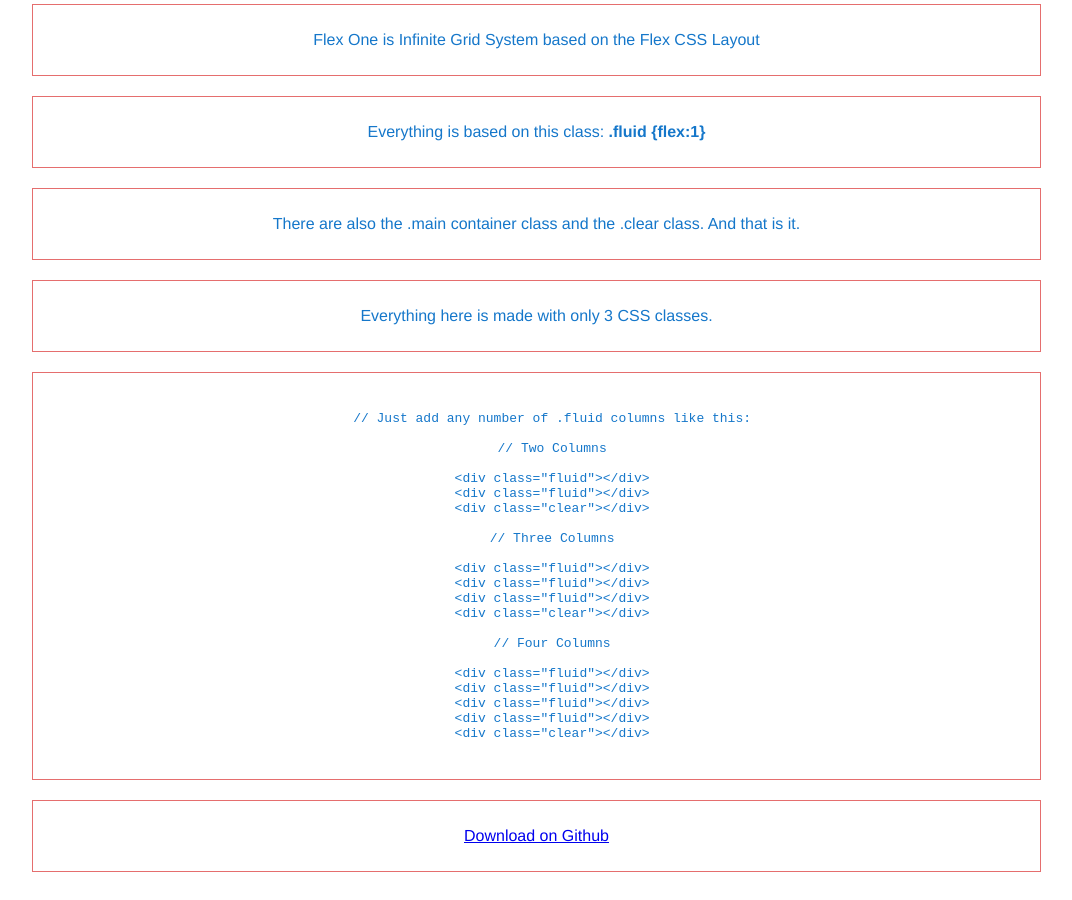
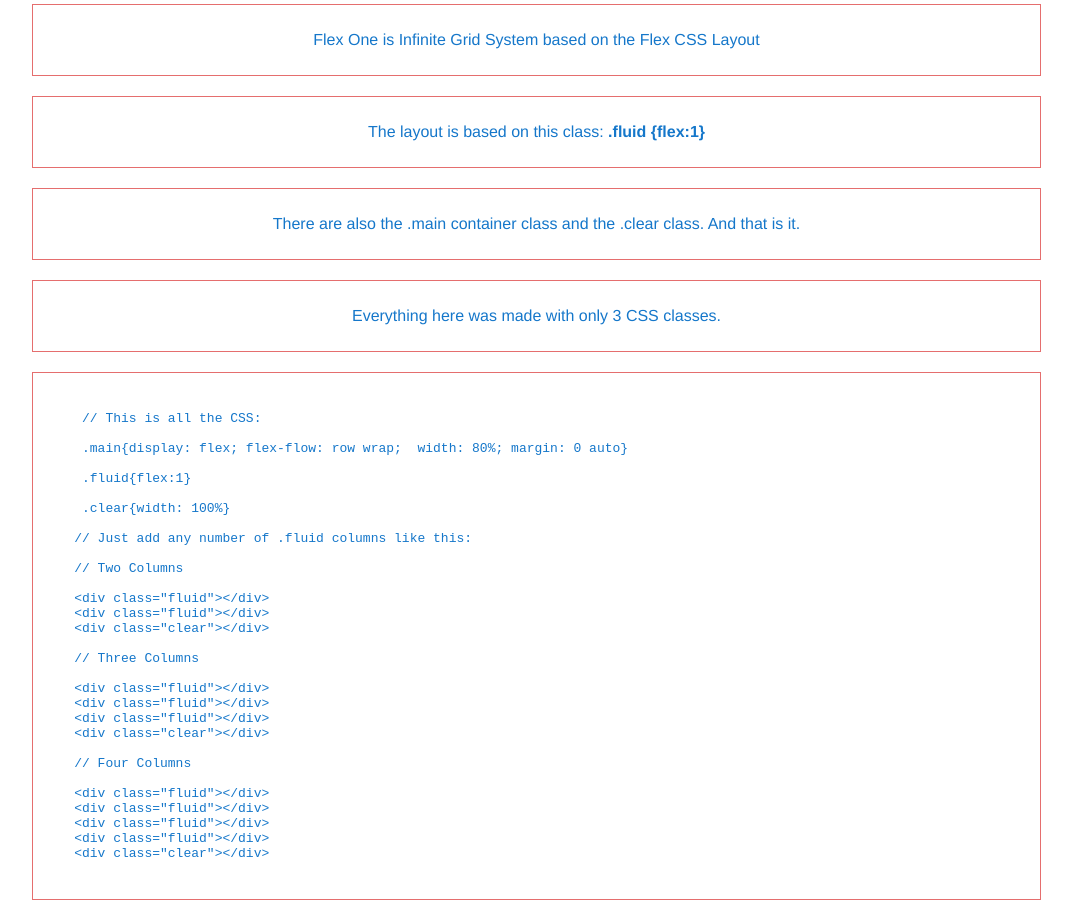
Before and after one commit to vladocar/Flex-One, a plain HTML site: page index.html in a window 1280 px wide. Shown: the part 580-1480 px from the top of the page, without its empty margins (111-1183 px from the left). Drawn offline with Linux system fonts and the light colour scheme.

Commit message:
Update index.html

```diff
--- a/index.html
+++ b/index.html
@@ -22,7 +22,7 @@
 
         .main{display: flex; flex-flow: row wrap;  width: 80%; margin: 0 auto}
 
-        .fluid{flex:1;}
+        .fluid{flex:1}
 
         .clear{width: 100%}
 
@@ -33,6 +33,8 @@
             margin: 10px 0 10px 15px;
             text-align: center;
         }
+
+        code{text-align: left;}
 
     </style>
 </head>
@@ -89,16 +91,24 @@
         <div class="fluid"><p>Flex One is Infinite Grid System based on the Flex CSS Layout</p></div>
         <div class="clear"></div>
 
-        <div class="fluid"><p>Everything is based on this class: <b>.fluid {flex:1}</b> </p></div>
+        <div class="fluid"><p>The layout is based on this class: <b>.fluid {flex:1}</b> </p></div>
         <div class="clear"></div>
 
         <div class="fluid"><p>There are also the .main container class and the .clear class. And that is it.</p></div>
         <div class="clear"></div>
 
-        <div class="fluid"><p>Everything here is made with only 3 CSS classes. </p></div>
+        <div class="fluid"><p>Everything here was made with only 3 CSS classes. </p></div>
         <div class="clear"></div>
 <div class="fluid">
         <code><pre>
+
+     // This is all the CSS:
+
+     .main{display: flex; flex-flow: row wrap;  width: 80%; margin: 0 auto}
+
+     .fluid{flex:1}
+
+     .clear{width: 100%}
 
     // Just add any number of .fluid columns like this:
 
```
